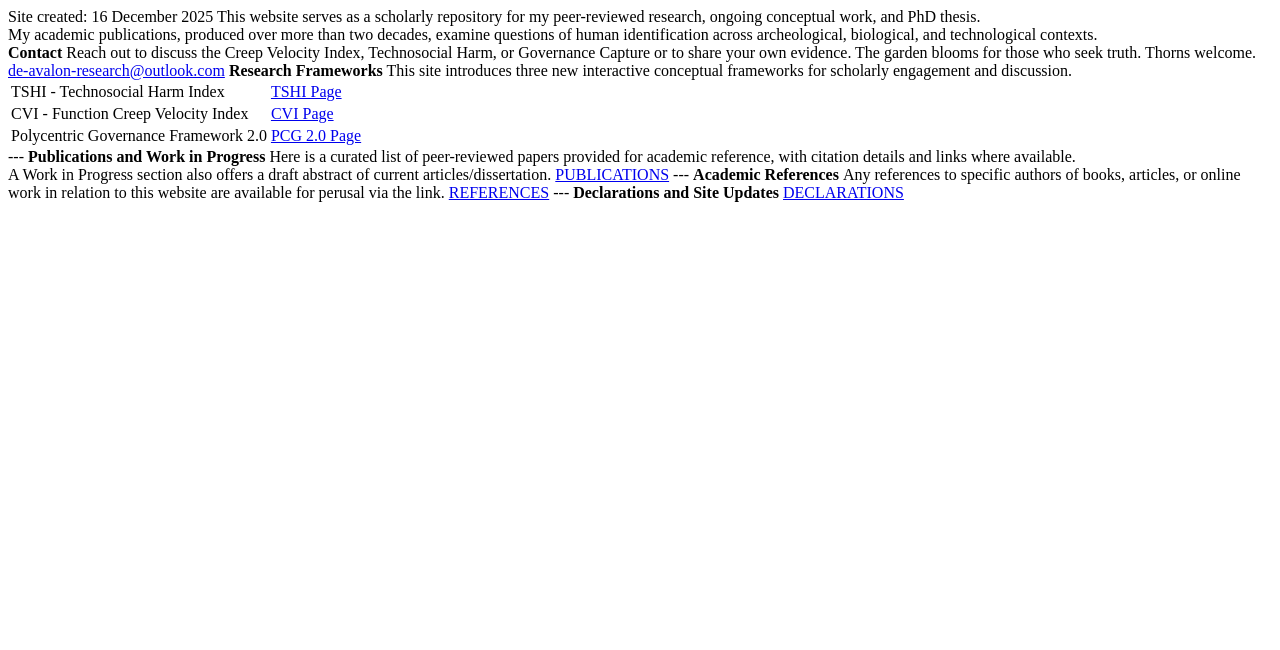
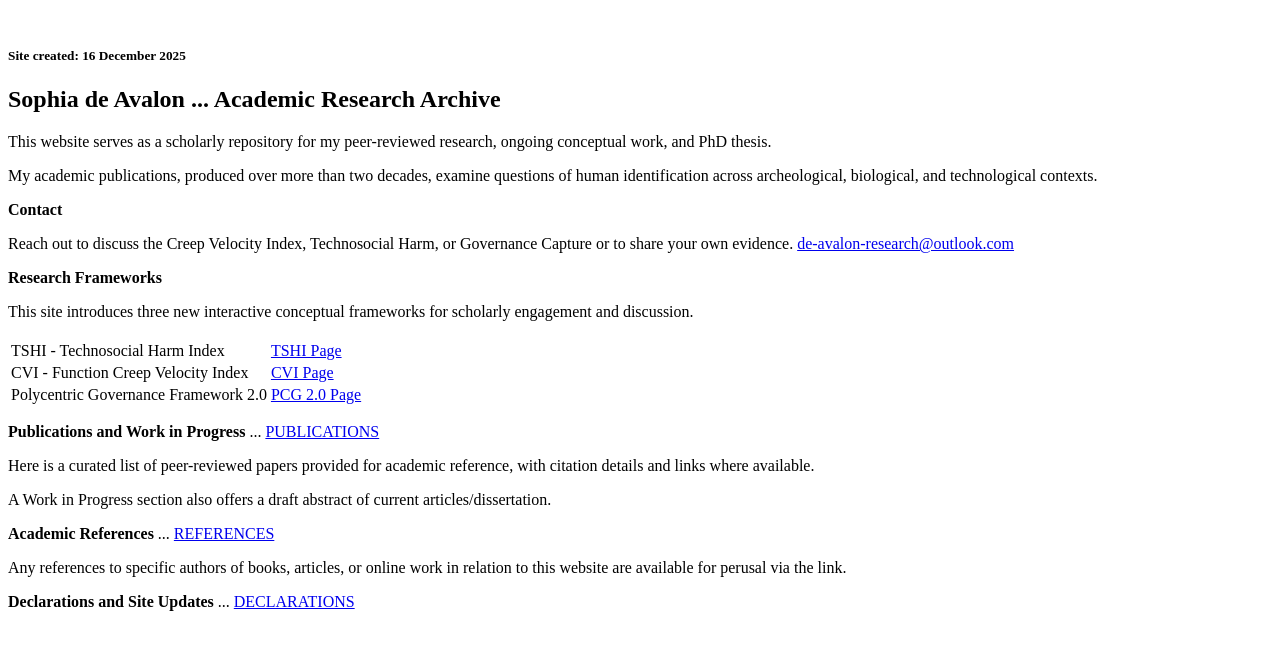
Before and after one commit to Sophia-de-Avalon/de-avalon-research, a plain HTML site: page index.html in a window 1280 px wide. Drawn offline with Linux system fonts and the light colour scheme.

Commit message:
Update index.html
wysiwyg new html page

```diff
--- a/index.html
+++ b/index.html
@@ -1,65 +1,34 @@
-<!DOCTYPE html>
-<html>
-Site created: 16 December 2025
-<head>
-  <meta charset="utf-8">
-  <meta name="viewport" content="width=device-width, initial-scale=1">
-  <title>Sophia de Avalon  ...  Academic Research Archive</title>
-<b></b>
-</head>
-
-<body>
-This website serves as a scholarly repository for my peer-reviewed research, ongoing conceptual work, and PhD thesis.<br>
-My academic publications, produced over more than two decades, examine questions of human identification across archeological, biological, and technological contexts.<br>
-
-<b>Contact</b>
-Reach out to discuss the Creep Velocity Index, Technosocial Harm, or Governance Capture or to share your own evidence.
-The garden blooms for those who seek truth. Thorns welcome.
-
- <a href="mailto:de-avalon-research@outlook.com">de-avalon-research@outlook.com</a>
-
-<b>Research Frameworks</b>
-
-This site introduces three new interactive conceptual frameworks for scholarly engagement and discussion.
-
+<p>&nbsp;</p>
+<h5>Site created: 16 December 2025</h5>
+<div>
+<h2>Sophia de Avalon ... Academic Research Archive</h2>
+</div>
+<p>This website serves as a scholarly repository for my peer-reviewed research, ongoing conceptual work, and PhD thesis.</p>
+<div>My academic publications, produced over more than two decades, examine questions of human identification across archeological, biological, and technological contexts.</div>
+<p><strong>Contact</strong></p>
+<div>Reach out to discuss the Creep Velocity Index, Technosocial Harm, or Governance Capture or to share your own evidence. <a href="mailto:de-avalon-research@outlook.com">de-avalon-research@outlook.com</a></div>
+<p><strong>Research Frameworks</strong></p>
+<div>This site introduces three new interactive conceptual frameworks for scholarly engagement and discussion.</div>
+<div> <br>
 <table>
+<tbody>
 <tr>
- <td>TSHI - Technosocial Harm Index</td>
- <td><a href="/TSHI.md">TSHI Page</A></td>
+<td>TSHI - Technosocial Harm Index</td>
+<td><a href="/TSHI.md">TSHI Page</a></td>
 </tr>
 <tr>
- <td>CVI - Function Creep Velocity Index</td>
- <td><a href="/CVI.md">CVI Page</a></td>
+<td>CVI - Function Creep Velocity Index</td>
+<td><a href="/CVI.md">CVI Page</a></td>
 </tr>
 <tr>
- <td>Polycentric Governance Framework 2.0</td>
- <td><a href="/PCG2.md">PCG 2.0 Page</A></td>
+<td>Polycentric Governance Framework 2.0</td>
+<td><a href="/PCG2.md">PCG 2.0 Page</a></td>
 </tr>
+</tbody>
 </table>
-
-
----
-
-<b>Publications and Work in Progress</b>
-
-Here is a curated list of peer-reviewed papers provided for academic reference, with citation details and links where available.<br>
-A Work in Progress section also offers a draft abstract of current articles/dissertation.
-
-<a href="Publications.md">PUBLICATIONS</A>
-
----
-
-<b>Academic References </b>
-
-Any references to specific authors of books, articles, or online work in relation to this website are available for perusal via the link.
-
-<a href="References.md">REFERENCES</A>
-
----
-
-<b>Declarations and Site Updates</b>
-
-<a href="DeclarationsAndSiteUpdates.md">DECLARATIONS</A>
-
-</body>
-</html>
+</div>
+<p><strong>Publications and Work in Progress</strong> ... <a href="Publications.md">PUBLICATIONS</a>
+<div>Here is a curated list of peer-reviewed papers provided for academic reference, with citation details and links where available.</div>
+<div><p>A Work in Progress section also offers a draft abstract of current articles/dissertation. </div></p>
+<p><strong>Academic References </strong> ... <a href="References.md">REFERENCES</a><div><p> Any references to specific authors of books, articles, or online work in relation to this website are available for perusal via the link.</p>
+<p><strong>Declarations and Site Updates</strong> ... <a href="DeclarationsAndSiteUpdates.md">DECLARATIONS</a></p>
```
